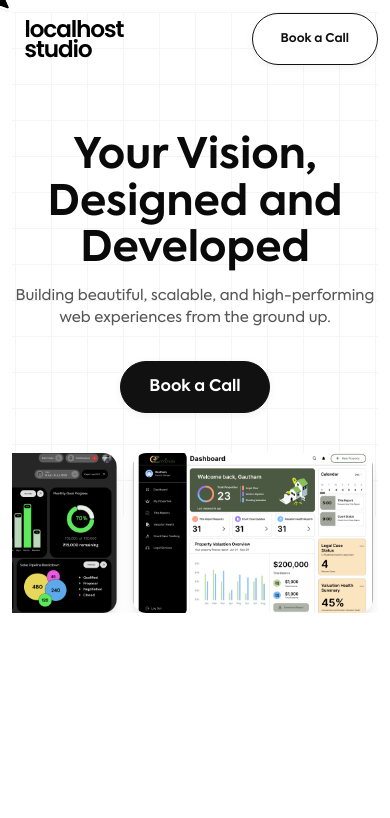
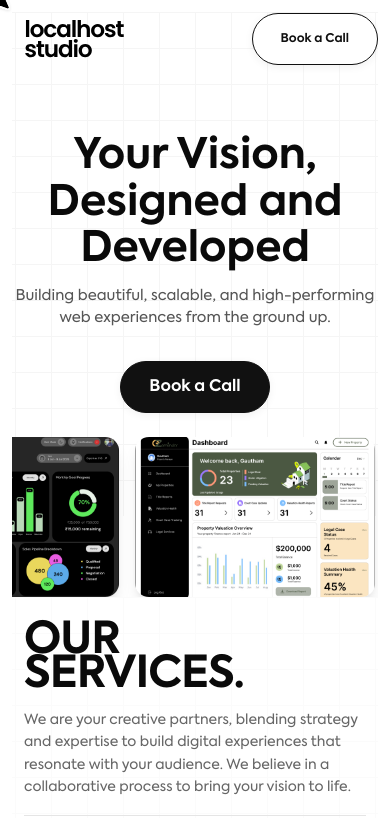
Before and after one commit to Gautham28/localhoststudio, a Next.js app: page / in a window 390 px wide. Shown: the top 818 px of the page. Built offline with nearby package versions, Linux system fonts and the light colour scheme; grey boxes are pictures that could not be loaded.

Commit message:
final-v2

```diff
--- a/src/app/globals.css
+++ b/src/app/globals.css
@@ -142,6 +142,10 @@ body {
   .hero-stack {
     align-items: flex-start !important;
   }
+  /* Remove full-viewport height on mobile to avoid large gap */
+  .hero-section {
+    min-height: auto !important;
+  }
   /* Mobile-only: tighten space before Services */
   .services-section {
     padding-top: 24px !important; /* controlled here, not inline */
--- a/src/components/Hero.tsx
+++ b/src/components/Hero.tsx
@@ -46,7 +46,7 @@ export default function Hero() {
   }, []);
 
   return (
-    <section style={{
+    <section className="hero-section" style={{
         display: 'flex',
         flexDirection: 'column',
 			gap: isMobile ? '4px' : '16px',
@@ -185,7 +185,7 @@ export default function Hero() {
           </motion.div>
 
           {/* 3D Slider below the Book a Call button */}
-		  <motion.div style={{ marginTop: isMobile ? '40px' : '64px' }} variants={item}>
+		  <motion.div style={{ marginTop: isMobile ? '24px' : '64px' }} variants={item}>
             <Slider3D images={sliderImages} />
           </motion.div>
         </motion.div>
```
